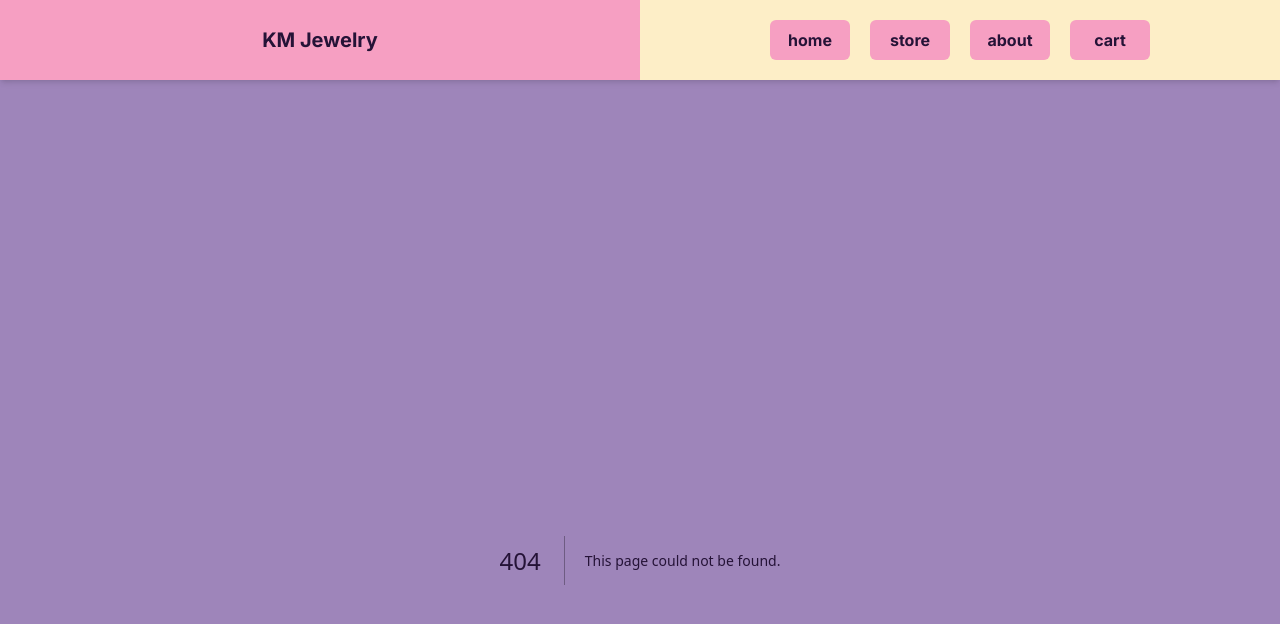
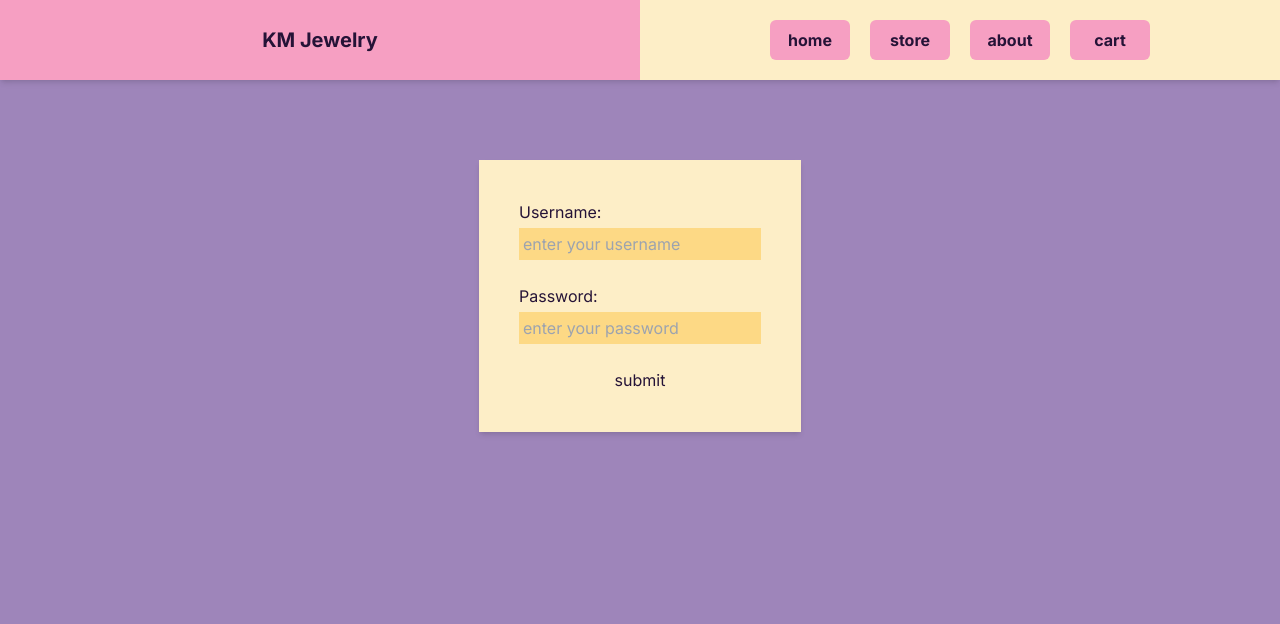
Before and after one commit to joshlarue/earrings, a Next.js app: page /admin in a window 1280 px wide. Before the commit this address had no page. Shown: the top 624 px of the page. Built offline with nearby package versions, Linux system fonts and the light colour scheme.

Commit message:
creating admin page, login flow, and file upload skeleton

```diff
--- /dev/null
+++ b/src/app/admin/page.jsx
@@ -0,0 +1,59 @@
+'use client'
+
+import {useState} from "react";
+import process from "next/dist/build/webpack/loaders/resolve-url-loader/lib/postcss";
+
+export default function Page() {
+    const [userName, setUserName] = useState('');
+    const [pass, setPass] = useState('');
+    const [file, setFile] = useState(null);
+    const [loggedIn, setLoggedIn] = useState(false);
+
+    const handleSubmit = (e) => {
+        e.preventDefault();
+        console.log(userName);
+        console.log(pass);
+        console.log(process.env.NEXT_PUBLIC_ADMIN_PASSWORD);
+        if (userName === process.env.NEXT_PUBLIC_ADMIN_USER && pass === process.env.NEXT_PUBLIC_ADMIN_PASSWORD) {
+            setLoggedIn(true);
+        } else {
+            console.log("error");
+        }
+    }
+    const handleUserNameChange = (e) => {
+        setUserName(e.target.value);
+    }
+    const handlePassChange = (e) => {
+        setPass(e.target.value);
+    }
+    const handleFileChange = (e) => {
+        setFile(e.target.files[0]);
+    }
+
+    return (
+        <>
+
+            <div className="w-full flex flex-col items-center justify-center">
+                {!loggedIn ?
+                    <div className="w-fit bg-primary p-10 shadow-md">
+                        <form className={"flex flex-col gap-1"} onSubmit={handleSubmit}>
+                            <label htmlFor={"username"}>Username:</label>
+                            <input onChange={handleUserNameChange}
+                                   className={"w-fit p-1 bg-primary-dark text-core-dark mb-5"} type={"text"}
+                                   name={"username"} id={"username"} placeholder={"enter your username"}/>
+                            <label htmlFor={"Password"}>Password:</label>
+                            <input onChange={handlePassChange} className={"w-fit p-1 bg-primary-dark text-core-dark mb-5"}
+                                   type={"text"} name={"password"} id={"password"} placeholder={"enter your password"}/>
+                            <button type={"submit"}>submit</button>
+                        </form>
+                    </div>
+                :
+                    <div className={"w-[90%] bg-primary shadow-md p-10"}>
+                        <label className={"hover:cursor-pointer bg-primary-dark p-5"} htmlFor={"fileInput"}>choose a photo</label>
+                        <input onChange={handleFileChange} className={"hidden"} id={"fileInput"} name={"fileInput"} type={"file"} />
+                    </div>
+                }
+            </div>
+        </>
+    );
+}
--- /dev/null
+++ b/src/app/api/createlisting/route.js
@@ -0,0 +1,5 @@
+import {writefile} from 'fs/promises';
+export default async function Post(req, res) {
+    const formData = await req.formData();
+
+}
--- a/src/app/cart/page.jsx
+++ b/src/app/cart/page.jsx
@@ -1,25 +1,33 @@
 'use client'
 import Image from "next/image";
-import {useEffect} from "react";
+import {useEffect, useState} from "react";
 
 export default function Page() {
+    const [storageCartItems, setStorageCartItems] = useState([]);
+    const [cartItemsDisplay, setCartItemsDisplay] = useState([]);
 
     useEffect(() => {
         const items = JSON.parse(localStorage.getItem("cartItems"));
         console.log(items);
+        setStorageCartItems(items);
     }, []);
+    useEffect(() => {
+        setCartItemsDisplay(storageCartItems.map((item, index) => {
+            return <CartItem key={index} itemName={item.itemName} amount={item.amountOfItems} />;
+        }));
+    }, [storageCartItems]);
 
     return (
         <>
             <div className={"w-full flex flex-col items-center justify-center p-10"}>
                 <h1 className={"pl-10 py-5 w-full text-left text-2xl bg-primary-dark"}>Your Cart!</h1>
-                <CartItem />
+                {cartItemsDisplay}
             </div>
         </>
     );
 }
 
-function CartItem() {
+function CartItem({itemName, amountOfItems}) {
     return (
         <div className={"w-full bg-primary p-10 flex gap-10"}>
                 <Image className={"w-[50%] max-md:w-[100%] object-cover"} src={"/stock.jpeg"} alt={"temp stock photo"}
@@ -27,11 +35,12 @@ function CartItem() {
                        height={100}/>
             <div className={"flex flex-col w-[50%] min-h-full justify-between"}>
                 <div className={"flex justify-between items-start"}>
-                    <h2 className={"text-xl"}>Title!</h2>
+                    <h2 className={"text-xl"}>{itemName}</h2>
                     <button className={"bg-secondary-dark text-sm rounded-md text-primary font-bold px-4 py-2"}>remove
                     </button>
                 </div>
                 <div className={"flex items-center gap-10"}>
+                    <p>{amountOfItems}</p>
                     <p className={"text-3xl font-bold"}>$29.99</p>
                     <button className={"bg-secondary text-xl rounded-md font-bold px-4 py-2 hover:bg-accent"}>buy now!</button>
                 </div>
--- a/src/app/layout.js
+++ b/src/app/layout.js
@@ -5,8 +5,8 @@ import Header from "@/app/components/Header";
 const inter = Inter({ subsets: ["latin"] });
 
 export const metadata = {
-  title: "Create Next App",
-  description: "Generated by create next app",
+  title: "KM Jewelry",
+  description: "e-shop for jewelry",
 };
 
 export default function RootLayout({ children }) {
```
Also changed, not shown: src/app/components/StoreItem.jsx (indentation only).
